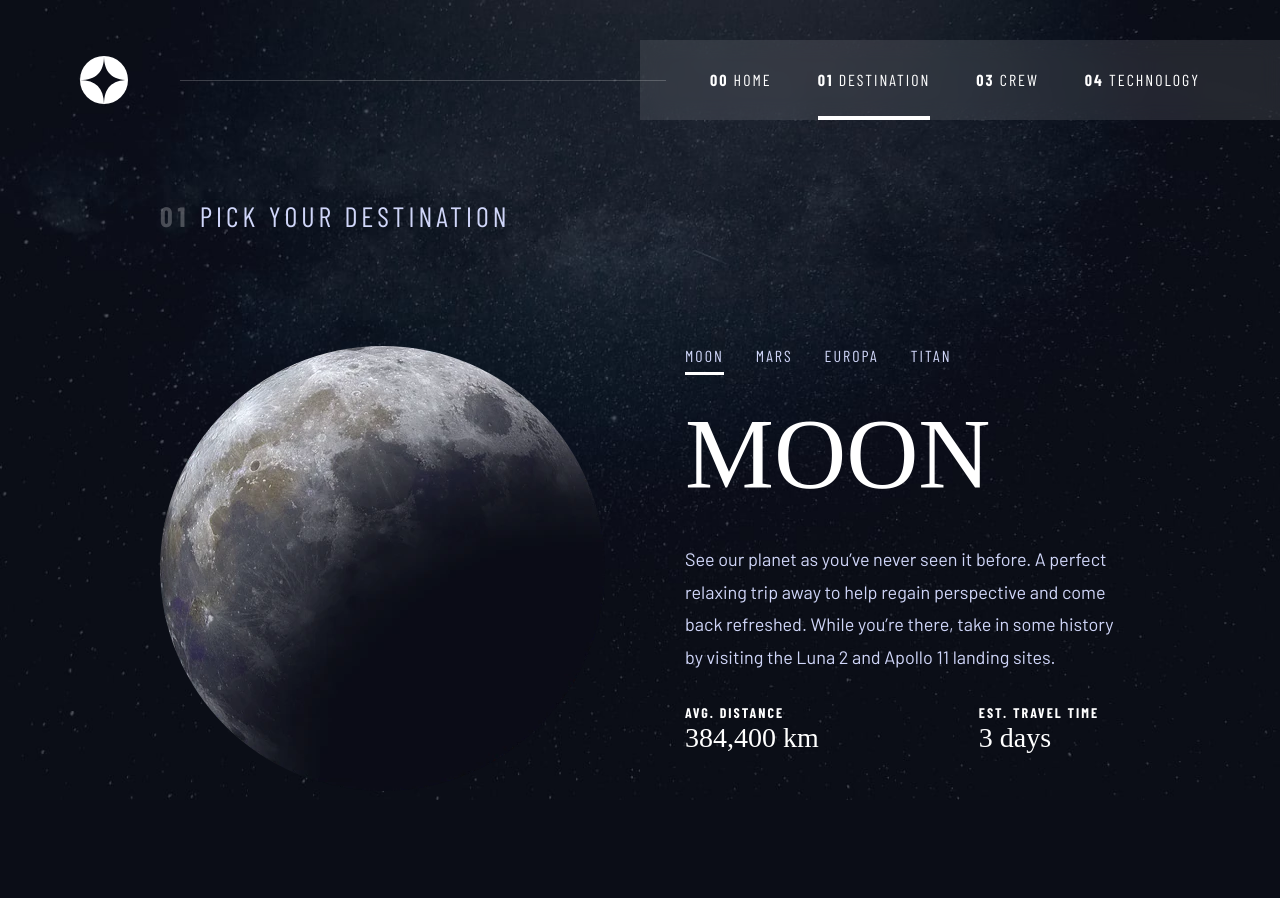
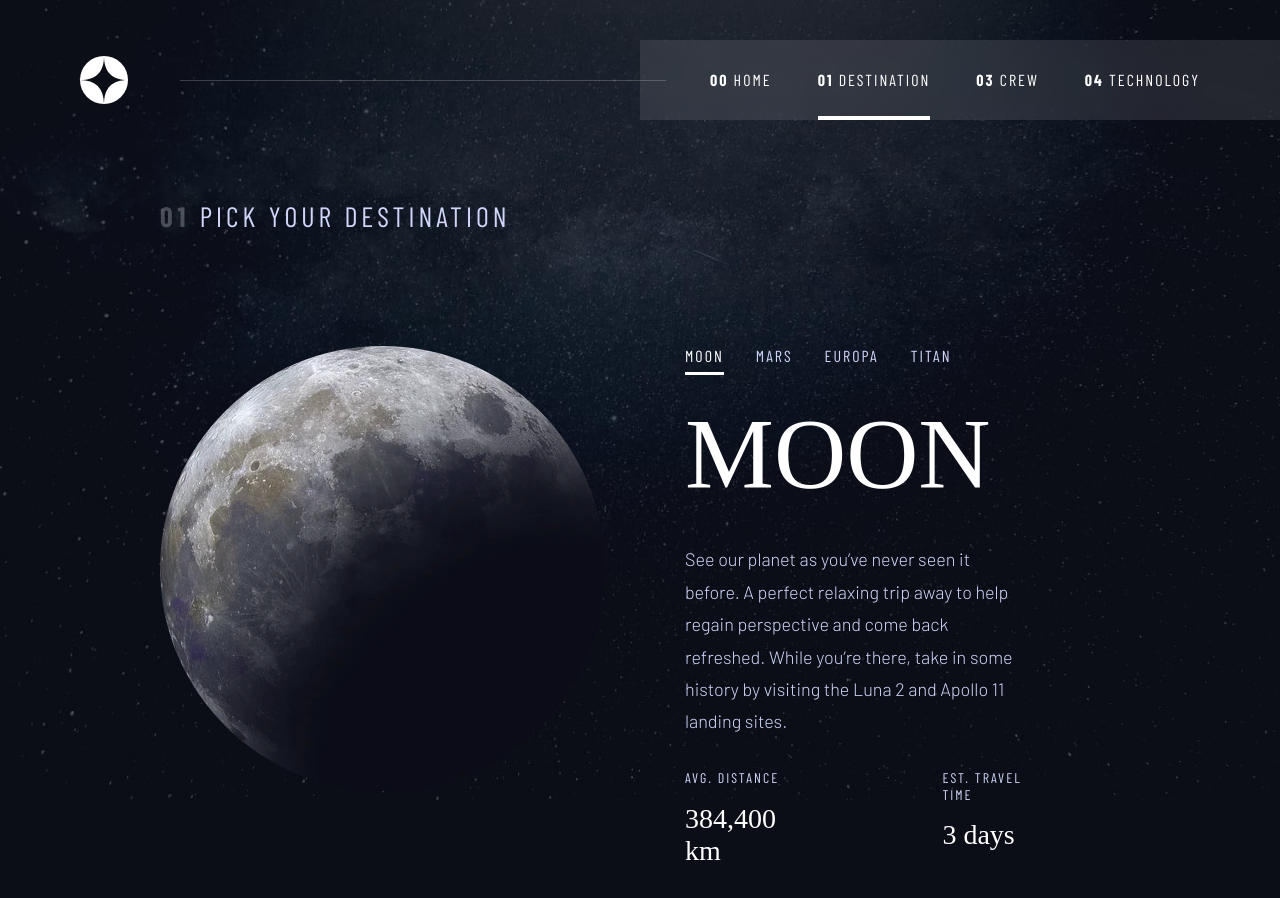
Before and after one commit to aminetiouk/space-tourism-website, a React (Vite) app: page /destination in a window 1280 px wide. Shown: the top 898 px of the page. Before the commit the page ends 871 px from the top, so only its background shows below. Built offline with nearby package versions, Linux system fonts and the light colour scheme; a web font is replaced by a local one.

Commit message:
style(App.css): refine font weights, add destination line, and layout polish

```diff
--- a/src/App.css
+++ b/src/App.css
@@ -110,6 +110,7 @@ body {
 .text-preset-6 {
   font-family: 'Bellefair', serif;
   font-size: 28px;
+  font-weight: 100;
   line-height: 1.146;
   letter-spacing: 0px;
 }
@@ -118,7 +119,7 @@ body {
 .text-preset-5 {
   font-family: 'Barlow Condensed', sans-serif;
   font-size: 28px;
-  font-weight: 400;
+  font-weight: 300;
   line-height: 1.2;
   letter-spacing: 4px;
   text-transform: uppercase;
@@ -128,6 +129,7 @@ body {
 .text-preset-7 {
   font-family: 'Barlow Condensed', sans-serif;
   font-size: 14px;
+  font-weight: 200;
   line-height: 1.2;
   letter-spacing: 2px;
   text-transform: uppercase;
@@ -145,6 +147,7 @@ body {
   font-family: 'Barlow', sans-serif;
   font-size: 18px;
   line-height: 1.8;
+  font-weight: 300;
   letter-spacing: 0px;
   color: var(--blue-300);
 }
@@ -343,6 +346,7 @@ body {
   display: flex;
   flex-direction: column;
   gap: 2rem;
+  padding-right: 5.9rem;
 }
 
 .destination {
@@ -353,8 +357,11 @@ body {
   margin-top: 7rem;
 }
 
+.destination-tabs__active {
+  color: var(--white);
+}
+
 .destination-tabs__active::after {
-  color: var(--white);
   content: "";
   height: 3px;
   width: 100%;
@@ -364,7 +371,19 @@ body {
   bottom: -10px;
 }
 
+.destination-line {
+  width: 100%;
+  height: 1px;
+  background-color: rgba(255, 255, 255, 0.2);
+  margin-top: 1rem;
+}
+
 .destination-meta {
   display: flex;
   gap: 10rem;
 }
+
+.destination-meta h3 {
+  margin-bottom: 1rem;
+  color: var(--blue-300);
+}
```
